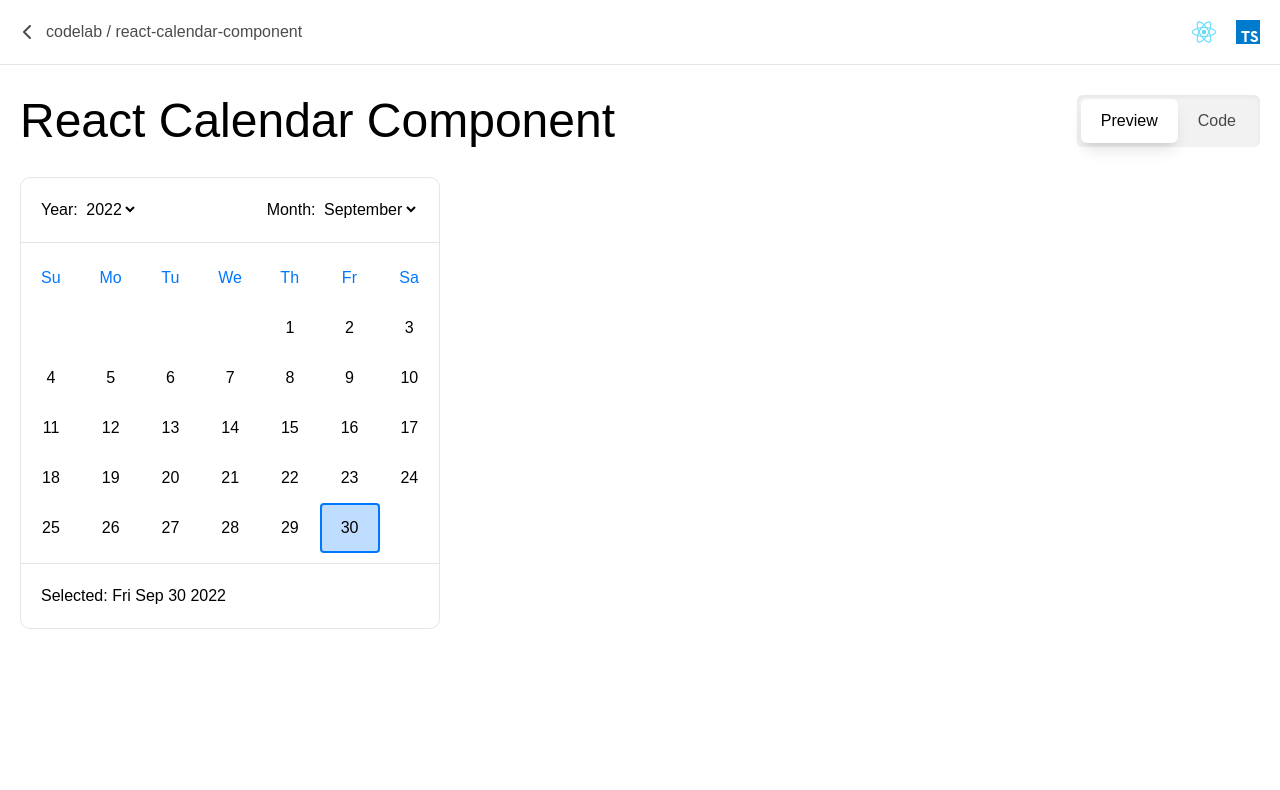
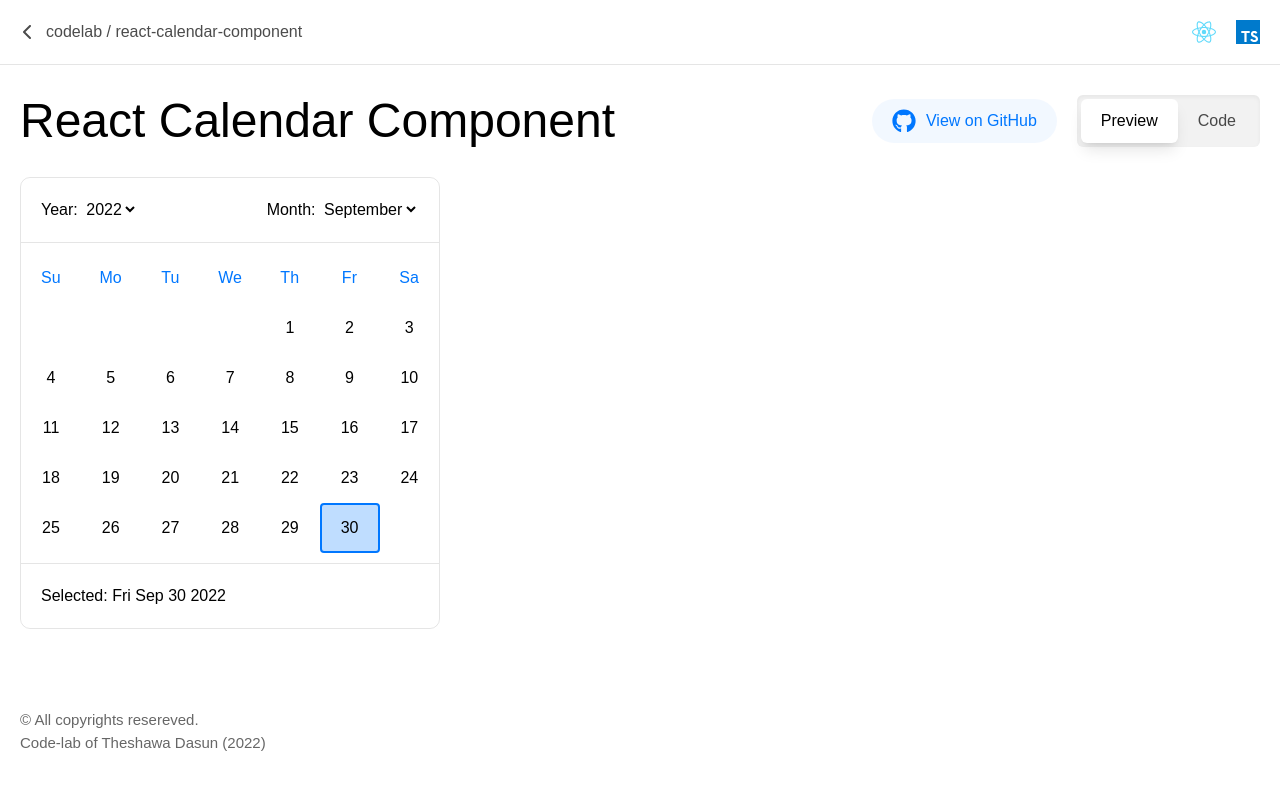
Before and after one commit to Theshawa/code-lab, a React (Create React App) app: page /react-calendar-component in a window 1280 px wide. Shown: the top 790 px of the page. Built offline with nearby package versions, Linux system fonts and the light colour scheme.

Commit message:
React Calendar Component

```diff
--- a/src/App.tsx
+++ b/src/App.tsx
@@ -1,13 +1,19 @@
-import { Link, Routes, Route } from "react-router-dom";
+import { Routes, Route } from "react-router-dom";
 import Calendar from "./Calendar";
 import Home from "./Home";
 
 function App() {
   return (
-    <Routes>
-      <Route index element={<Home />} />
-      <Route path="/react-calendar-component" element={<Calendar />} />
-    </Routes>
+    <>
+      <Routes>
+        <Route index element={<Home />} />
+        <Route path="/react-calendar-component" element={<Calendar />} />
+      </Routes>
+      <footer className="text-[15px] text-black text-opacity-60 pt-[60px]">
+        &copy; All copyrights resereved.
+        <br /> Code-lab of Theshawa Dasun (2022)
+      </footer>
+    </>
   );
 }
 
--- a/src/Calendar/Calendar.tsx
+++ b/src/Calendar/Calendar.tsx
@@ -59,7 +59,7 @@ export default useCalendar;
 
 const { dates, selected, today, view, setView, setSelected } = useCalendar();
        `}
-      githubLink=""
+      githubLink="https://github.com/Theshawa/code-lab/tree/main/src/Calendar"
       technologies={["React", "TypeScript"]}
       title="React Calendar Component"
     >
```
